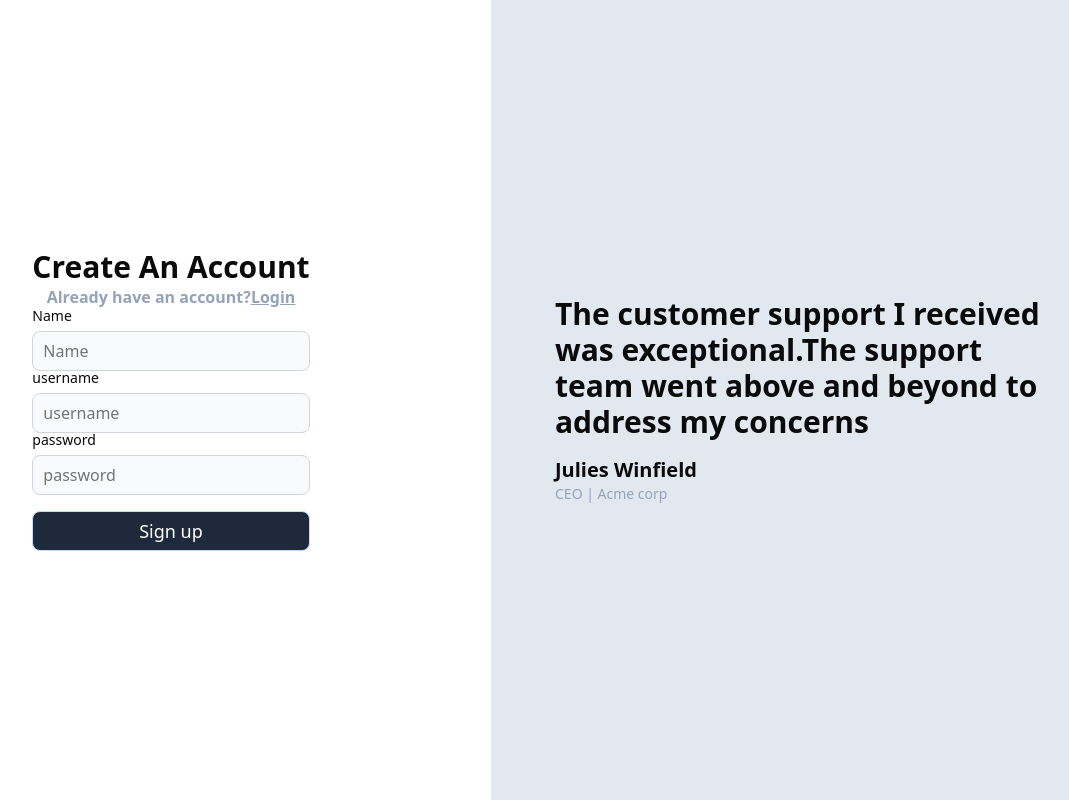
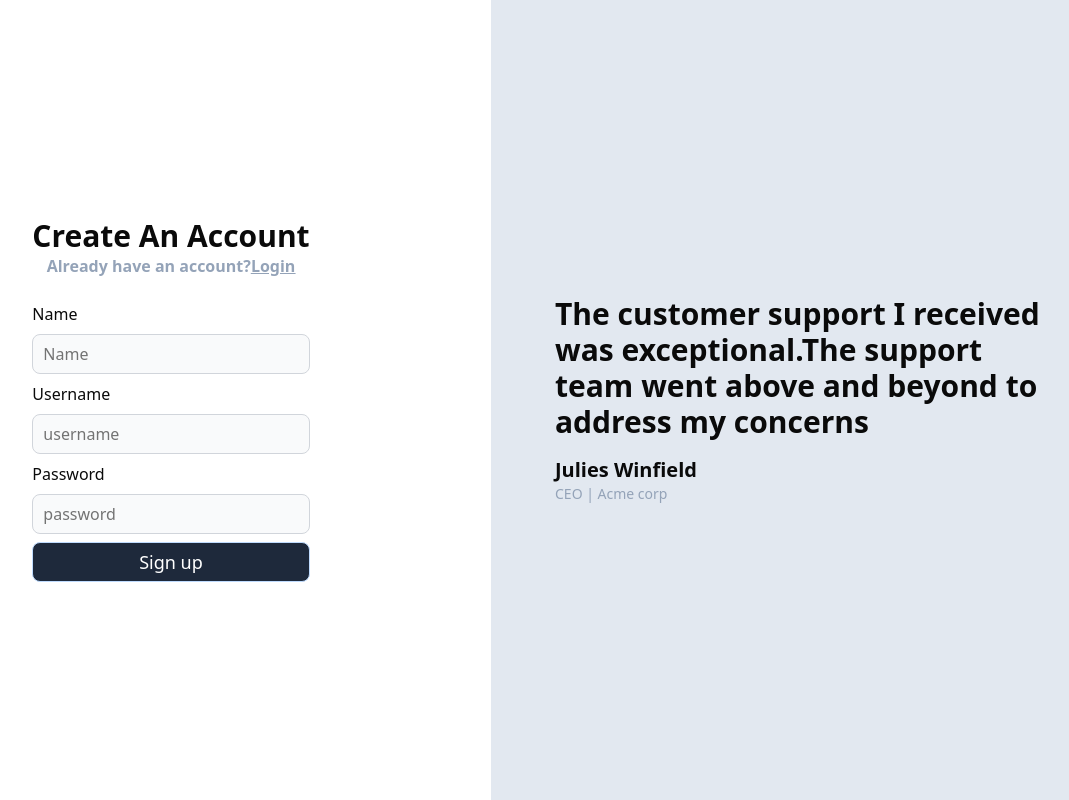
Before and after one commit to anynomous001/Medium_Full-Stack, a React (Vite) app in the folder frontend/: page / in a window 1280 px wide. Shown: the whole page, without its empty margins (149-1218 px from the left). Built offline with nearby package versions, Linux system fonts and the light colour scheme.

Commit message:
quote component stable

```diff
--- a/frontend/src/components/Auth.tsx
+++ b/frontend/src/components/Auth.tsx
@@ -61,7 +61,7 @@ const Auth = ({ type }: { type: 'signin' | 'signup' }) => {
 
     return (
         <div className=" bg-white-200 h-screen flex justify-center items-center flex-col">
-            <div className='' >
+            <div className='space-y-6' >
                 <div className='text-center'>
                     <h2 className='font-bold text-3xl ' >Create An Account</h2>
                     <p className='text-slate-400 font-semibold ' >
@@ -73,9 +73,9 @@ const Auth = ({ type }: { type: 'signin' | 'signup' }) => {
                         </span>
                     </p>
                 </div>
-                <form onSubmit={handleSubmit(onSubmit)}>
+                <form className="space-y-2" onSubmit={handleSubmit(onSubmit)}>
                     <>
-                        <Label htmlFor="name" className="block mb-2">
+                        <Label htmlFor="name" className="block mb-2 text-base ">
                             Name
                         </Label>
                         <Input
@@ -91,9 +91,9 @@ const Auth = ({ type }: { type: 'signin' | 'signup' }) => {
                     </>
 
                     <Label
-                        className='block mb-2'
+                        className='block mb-2 text-base '
                         htmlFor="username">
-                        username
+                        Username
                     </Label>
                     <Input
                         className='bg-gray-50 border border-gray-300 text-gray-900 text-base rounded-lg focus:ring-blue-500 focus:border-blue-500 block w-full p-2.5'
@@ -107,9 +107,9 @@ const Auth = ({ type }: { type: 'signin' | 'signup' }) => {
                     }
 
                     <Label
-                        className='block mb-2 '
+                        className='block mb-2 text-base '
                         htmlFor="password">
-                        password
+                        Password
                     </Label>
                     <Input
                         className='bg-gray-50 border border-gray-300 text-gray-900 text-base rounded-lg focus:ring-blue-500 focus:border-blue-500 block w-full p-2.5'
@@ -127,7 +127,8 @@ const Auth = ({ type }: { type: 'signin' | 'signup' }) => {
                     <Button
                         disabled={isSubmitting}
                         type="submit"
-                        className='border border-blue-200 text-lg text-bold rounded-lg focus:border focus:border-slate-200 w-full bg-slate-800 text-white  p-2.5 mt-4 ' variant={'ghost'}
+                        className='border border-blue-200 text-lg mt-6 text-bold rounded-lg focus:border focus:border-slate-200 w-full bg-slate-800 text-white  p-2.5'
+                        variant={'ghost'}
                     >
                         {
                             type === 'signup' ?
--- a/frontend/src/components/Auth2.tsx
+++ b/frontend/src/components/Auth2.tsx
@@ -60,7 +60,7 @@ const Auth2 = ({ type }: { type: 'signin' | 'signup' }) => {
 
     return (
         <div className="bg-white-200 h-screen flex justify-center items-center flex-col "  >
-            <div className='' >
+            <div className='space-y-6' >
                 <div className='text-center'>
                     <h2 className='font-bold text-3xl ' >Log into your account</h2>
                     <p className='text-slate-400 font-semibold ' >
@@ -73,11 +73,11 @@ const Auth2 = ({ type }: { type: 'signin' | 'signup' }) => {
                     </p>
                 </div>
 
-                <form onSubmit={handleSubmit(onSubmit)}>
+                <form className="space-y-2" onSubmit={handleSubmit(onSubmit)}>
                     <Label
-                        className='block mb-2 '
+                        className='block mb-2 text-base'
                         htmlFor="username">
-                        username
+                        Username
                     </Label>
                     <Input
                         className='bg-gray-50 border border-gray-300 text-gray-900 text-base rounded-lg focus:ring-blue-500 focus:border-blue-500 block w-full p-2.5'
@@ -91,9 +91,9 @@ const Auth2 = ({ type }: { type: 'signin' | 'signup' }) => {
                     }
 
                     <Label
-                        className='block mb-2 '
+                        className='block mb-2 text-base '
                         htmlFor="password">
-                        password
+                        Password
                     </Label>
                     <Input
                         className='bg-gray-50 border border-gray-300 text-gray-900 text-base rounded-lg focus:ring-blue-500 focus:border-blue-500 block w-full p-2.5'
@@ -109,7 +109,7 @@ const Auth2 = ({ type }: { type: 'signin' | 'signup' }) => {
                     <Button
                         disabled={isSubmitting}
                         type="submit"
-                        className="bg-blue-500 disabled:bg-gray-500 py-2 rounded"
+                        className='border border-blue-200 text-lg text-bold rounded-lg focus:border focus:border-slate-200 w-full bg-slate-800 text-white  p-2.5 mt-4 '
                         variant={'ghost'}
                     >
                         {isSubmitting ? 'Logging in...' : 'Login'}
```
